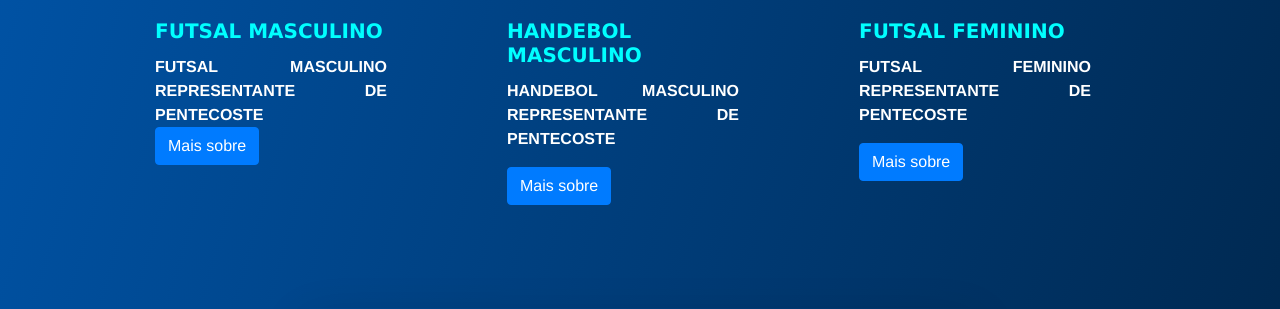
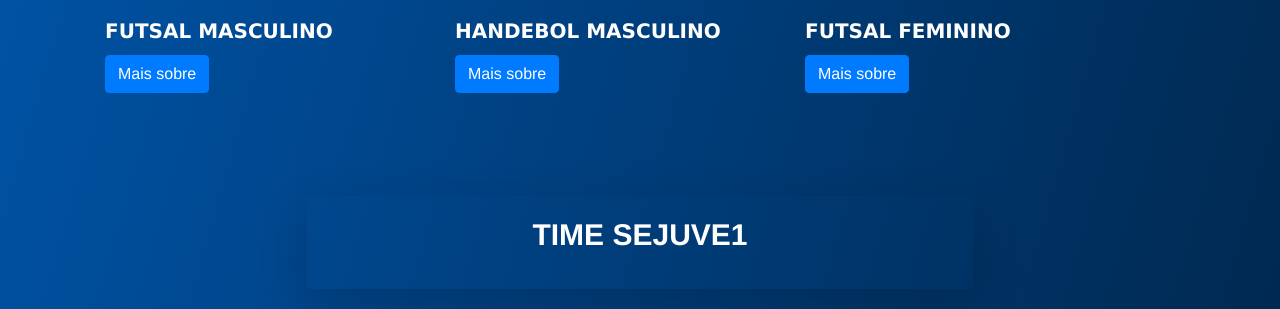
Before and after one commit to AlexDevoso/Sejuve_completo, a PHP site: page / in a window 1280 px wide. Shown: the part 2327-2636 px from the top of the page. Run offline with PHP 8.4, Linux system fonts and the light colour scheme; data comes from the database, SQL or seed files in the repository; some libraries are stand-ins or nearby versions.

Commit message:
Add files via upload

```diff
--- a/index.php
+++ b/index.php
@@ -7,6 +7,9 @@
 
   $sql_sele = "SELECT * from selecoes_municipais where imagem4_sm != 'null'";
   $resultado_sele = mysqli_query($conexao, $sql_sele);
+
+  $sql_cp = "SELECT * from card_pagina";
+  $resultado_cp = mysqli_query($conexao, $sql_cp);
 ?>
 <!DOCTYPE html>
 <html lang="pt-br">
@@ -25,15 +28,16 @@
 <style>
   body{
     font-family: Verdana, sans-serif!important;
-    font-weight:bold;
+    font-weight: bold;
     text-align: justify;
   }
   p{
     font-family: Helvetica, sans-serif!important;
     font-weight:bold;
+    font-size: 16px;
   }
   h5{
-    color:#00ffff!important;
+
   }
 </style>
 
@@ -222,13 +226,13 @@ else{
 ?>
 
 <div class="col-sm-4" id="div_sele">
-<div class="card bg-transparent text-white" id="card_sele" style="width: 17rem; border:none; margin-left:50px;">
+<div class="card bg-transparent text-white" id="card_sele" style="width: 20rem; border:none; margin-left:auto:">
   <?php
   echo'<img src="./imagem/'.$dados_sele['imagem4_sm'].'" id="img_card" class="card-img-top"  style="border-radius:50%;">';
   ?>
   <div class="card-body">
     <h5 class="card-title text-uppercase font-weight-bold"><?php echo $dados_sele['modalidade_sm']." ".$dados_sele['naipe_sm']; ?> </h5>
-    <p class="card-text text-uppercase"><?php echo $dados_sele['desc4_sm'] ?></p>
+
     <p ><a href="#" class="btn btn-primary ">Mais sobre</a></p>
   </div>
 </div>
@@ -239,35 +243,63 @@ else{
 </div>
     </div>
 
+<?php
+while($dados_cp = mysqli_fetch_array($resultado_cp)){
+if(!empty($dados_cp['titulo_painel_cp'])){
+
+
+?>
     <div class="shadow-lg p-3 mb-5 rounded" style="width: 60%; margin: auto; margin-top: 6%;" id="info">
-<p class="text-center font-weight-bold text-uppercase" style="font-size: 30px!important" >Time Sejuve.</p>
+<p class="text-center font-weight-bold text-uppercase" style="font-size: 30px!important" ><?php echo $dados_cp['titulo_painel_cp'];?></p>
 </div>
+<?php
+}
+?>
 
 <div>
 <div class="card mb-3 bg-transparent border-0">
-  <img src="./imagem/sejuve.jpg" class="card-img-top" alt="...">
+<?php
+  echo '<img src="./imagem/'.$dados_cp['imagem_cp'].'" class="card-img-top"  height="600" alt="...">';
+?>
+
   <div class="card-body text-white text-uppercase">
-    <h5 class="card-title font-weight-bold">Conheça o time da Secretaria</h5>
-    <p class="card-text">Assim como jogadores que a cada partida dão seu melhor, nosso time a cada dia faz o melhor para o esporte e a juventude de Pentecoste.</p>
-    <p class="card-text text-capitalize "><small><a href="./equipe.php" class="btn btn-primary">Escalação</a></small></p>
+  <?php
+    if(!empty($dados_cp['titulo_cp'])){
+
+  ?>
+    <h5 class="card-title font-weight-bold"><?php echo $dados_cp['titulo_cp'] ?></h5>
+    <?php
+    }
+    ?>
+
+    <?php
+    if(!empty($dados_cp['desc_cp'])){
+
+  ?>
+    <p class="card-text"><?php echo $dados_cp['desc_cp'];?></p>
+    <?php
+    }
+    ?>
+
+<?php
+    if(!empty($dados_cp['link_cp'])){
+
+  ?>
+    <p class="card-text text-capitalize "><small>
+    <?php echo '<a href="'.$dados_cp['link_cp'].'" class="btn btn-primary">Escalação</a>'?>
+    </small></p>
+    <?php
+    }
+    ?>
+
   </div>
 </div>
 <div>
 
-<div class="shadow-lg p-3 mb-5 rounded" style="width: 60%; margin: auto; margin-top: 6%;" id="info">
-<p class="text-center font-weight-bold text-uppercase" style="font-size: 30px!important" >Fala Jovem.</p>
-</div>
+<?php
+}
+?>
 
-<div>
-<div class="card mb-3 bg-transparent border-0" >
-  <img src="./imagem/falajovem.jpeg" class="card-img-top" alt="..." height="600">
-  <div class="card-body text-white text-uppercase">
-    <h5 class="card-title font-weight-bold">Deixe suas sugestões e ajude a construir um Pentecoste melhor.</h5>
-    <p class="card-text"></p>
-    <p class="card-text text-capitalize "><small><a href="https://forms.gle/XrPumZZDZYYDt4zG6" class="btn btn-primary">Click aqui</a></small></p>
-  </div>
-</div>
-<div>
 
 <div style="margin-top:10px;">
 
```
